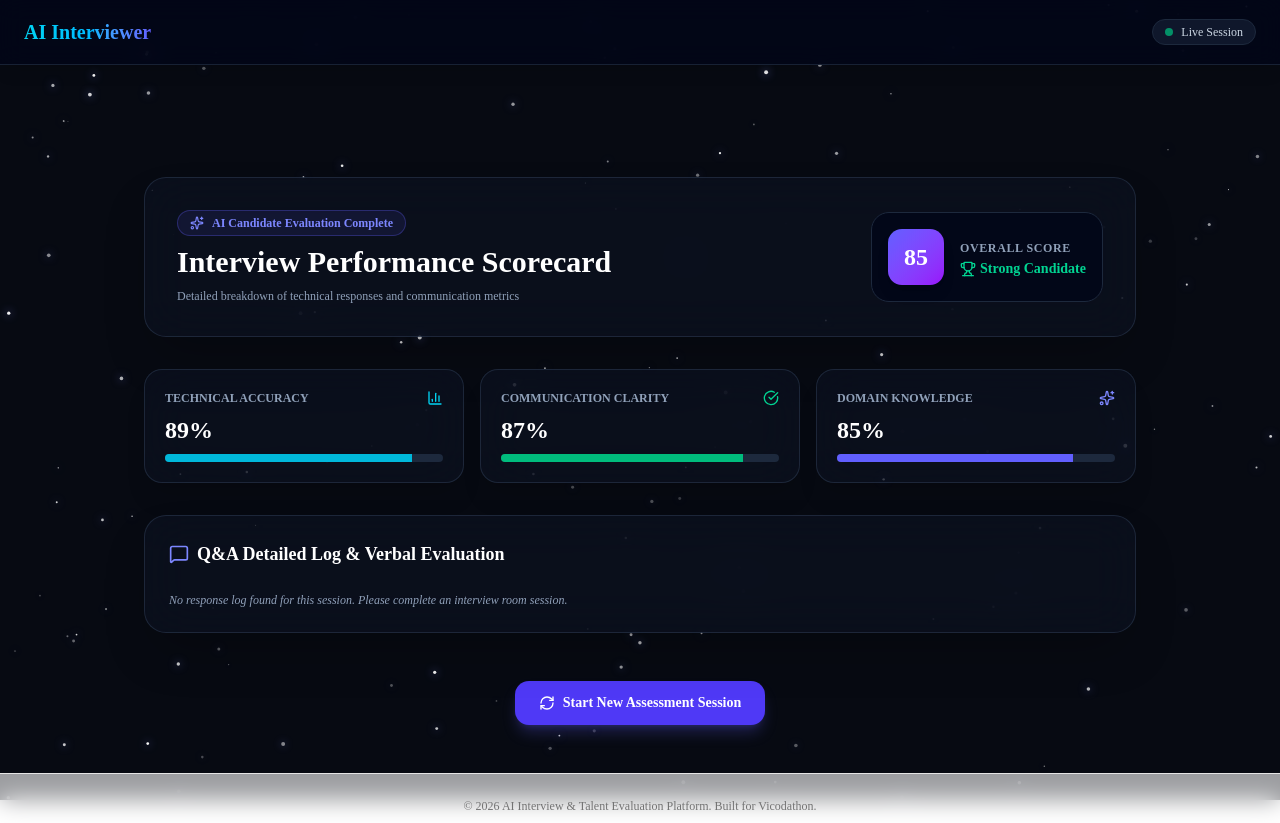
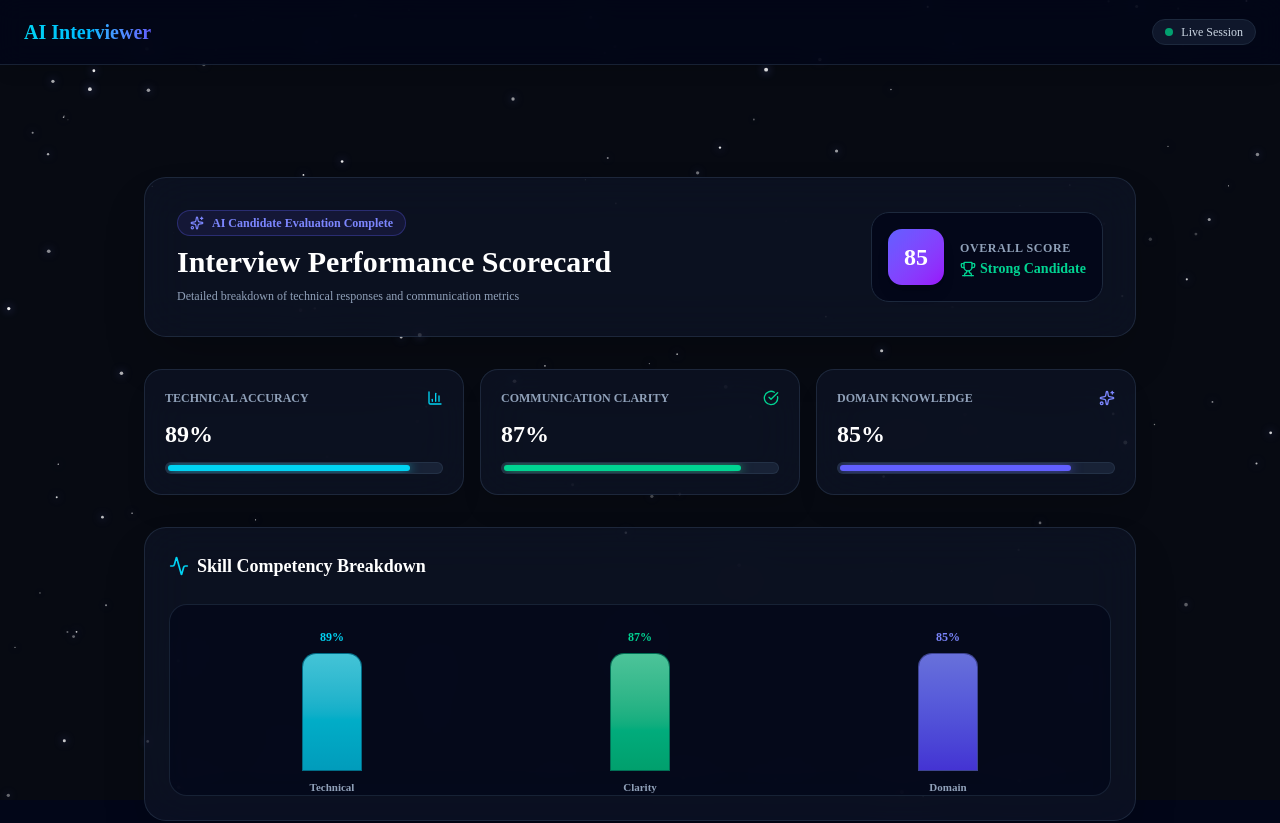
Before and after one commit to nainamaurya460-star/vicodathon_the_aarambhies, a Next.js app: page /report in a window 1280 px wide. Shown: the top 823 px of the page. Built offline with nearby package versions, Linux system fonts and the light colour scheme.

Commit message:
Add bar graph and progress bars to report page

```diff
--- a/src/app/report/page.tsx
+++ b/src/app/report/page.tsx
@@ -5,7 +5,7 @@ import { useRouter } from "next/navigation";
 import StarBackground from "@/components/ui/StarBackground";
 import Navbar from "@/components/ui/Navbar";
 import Footer from "@/components/ui/Footer";
-import { Sparkles, Trophy, CheckCircle, BarChart3, RefreshCw, MessageSquare } from "lucide-react";
+import { Sparkles, Trophy, CheckCircle, BarChart3, RefreshCw, MessageSquare, Activity } from "lucide-react";
 
 export default function InterviewReportPage() {
   const router = useRouter();
@@ -29,15 +29,19 @@ export default function InterviewReportPage() {
     }
   }, []);
 
+  const techAccuracy = Math.min(98, avgScore + 4);
+  const commClarity = Math.min(95, avgScore + 2);
+  const domainKnowledge = avgScore;
+
   return (
-    <div className="min-h-screen text-slate-100 flex flex-col justify-between relative overflow-hidden font-sans">
+    <div className="min-h-screen text-slate-100 flex flex-col justify-between relative overflow-hidden font-sans bg-slate-950">
       <StarBackground />
       <Navbar />
 
       <main className="flex-1 max-w-5xl mx-auto w-full px-4 pt-28 pb-12 relative z-10 space-y-8">
 
         {/* Header Banner */}
-        <div className="bg-slate-900/40 backdrop-blur-xl border border-slate-700/50 p-6 md:p-8 rounded-3xl shadow-2xl flex flex-col md:flex-row justify-between items-start md:items-center gap-6">
+        <div className="bg-slate-900/60 backdrop-blur-xl border border-slate-700/50 p-6 md:p-8 rounded-3xl shadow-2xl flex flex-col md:flex-row justify-between items-start md:items-center gap-6">
           <div className="space-y-2">
             <div className="inline-flex items-center gap-2 px-3 py-1 rounded-full bg-indigo-500/10 border border-indigo-500/30 text-indigo-400 text-xs font-semibold">
               <Sparkles className="w-3.5 h-3.5" /> AI Candidate Evaluation Complete
@@ -60,44 +64,94 @@ export default function InterviewReportPage() {
           </div>
         </div>
 
-        {/* Metrics Grid */}
+        {/* Metrics & Progress Bars */}
         <div className="grid grid-cols-1 md:grid-cols-3 gap-4">
-          <div className="bg-slate-900/40 backdrop-blur-xl border border-slate-700/50 p-5 rounded-2xl shadow-xl space-y-2">
+
+          {/* Technical Accuracy Bar */}
+          <div className="bg-slate-900/60 backdrop-blur-xl border border-slate-700/50 p-5 rounded-2xl shadow-xl space-y-3">
             <div className="flex justify-between items-center text-slate-400 text-xs font-bold uppercase">
               <span>Technical Accuracy</span>
               <BarChart3 className="w-4 h-4 text-cyan-400" />
             </div>
-            <p className="text-2xl font-bold text-white">{Math.min(98, avgScore + 4)}%</p>
-            <div className="w-full bg-slate-800 h-2 rounded-full overflow-hidden">
-              <div className="bg-cyan-500 h-full" style={{ width: `${Math.min(98, avgScore + 4)}%` }} />
+            <p className="text-2xl font-bold text-white">{techAccuracy}%</p>
+            <div className="w-full bg-slate-800/80 h-3 rounded-full overflow-hidden border border-slate-700/50 p-0.5">
+              <div
+                className="h-full rounded-full bg-cyan-400 shadow-[0_0_12px_rgba(34,211,238,0.8)] transition-all duration-1000"
+                style={{ width: `${techAccuracy}%` }}
+              />
             </div>
           </div>
 
-          <div className="bg-slate-900/40 backdrop-blur-xl border border-slate-700/50 p-5 rounded-2xl shadow-xl space-y-2">
+          {/* Communication Clarity Bar */}
+          <div className="bg-slate-900/60 backdrop-blur-xl border border-slate-700/50 p-5 rounded-2xl shadow-xl space-y-3">
             <div className="flex justify-between items-center text-slate-400 text-xs font-bold uppercase">
               <span>Communication Clarity</span>
               <CheckCircle className="w-4 h-4 text-emerald-400" />
             </div>
-            <p className="text-2xl font-bold text-white">{Math.min(95, avgScore + 2)}%</p>
-            <div className="w-full bg-slate-800 h-2 rounded-full overflow-hidden">
-              <div className="bg-emerald-500 h-full" style={{ width: `${Math.min(95, avgScore + 2)}%` }} />
+            <p className="text-2xl font-bold text-white">{commClarity}%</p>
+            <div className="w-full bg-slate-800/80 h-3 rounded-full overflow-hidden border border-slate-700/50 p-0.5">
+              <div
+                className="h-full rounded-full bg-emerald-400 shadow-[0_0_12px_rgba(52,211,153,0.8)] transition-all duration-1000"
+                style={{ width: `${commClarity}%` }}
+              />
             </div>
           </div>
 
-          <div className="bg-slate-900/40 backdrop-blur-xl border border-slate-700/50 p-5 rounded-2xl shadow-xl space-y-2">
+          {/* Domain Knowledge Bar */}
+          <div className="bg-slate-900/60 backdrop-blur-xl border border-slate-700/50 p-5 rounded-2xl shadow-xl space-y-3">
             <div className="flex justify-between items-center text-slate-400 text-xs font-bold uppercase">
               <span>Domain Knowledge</span>
               <Sparkles className="w-4 h-4 text-indigo-400" />
             </div>
-            <p className="text-2xl font-bold text-white">{avgScore}%</p>
-            <div className="w-full bg-slate-800 h-2 rounded-full overflow-hidden">
-              <div className="bg-indigo-500 h-full" style={{ width: `${avgScore}%` }} />
+            <p className="text-2xl font-bold text-white">{domainKnowledge}%</p>
+            <div className="w-full bg-slate-800/80 h-3 rounded-full overflow-hidden border border-slate-700/50 p-0.5">
+              <div
+                className="h-full rounded-full bg-indigo-500 shadow-[0_0_12px_rgba(99,102,241,0.8)] transition-all duration-1000"
+                style={{ width: `${domainKnowledge}%` }}
+              />
+            </div>
+          </div>
+
+        </div>
+
+        {/* Visual Bar Graph Visualization */}
+        <div className="bg-slate-900/60 backdrop-blur-xl border border-slate-700/50 p-6 rounded-3xl shadow-2xl space-y-6">
+          <h2 className="text-lg font-bold text-white flex items-center gap-2">
+            <Activity className="w-5 h-5 text-cyan-400" /> Skill Competency Breakdown
+          </h2>
+
+          <div className="grid grid-cols-3 gap-4 items-end h-48 pt-6 px-4 bg-slate-950/60 border border-slate-800/80 rounded-2xl">
+            {/* Tech Bar */}
+            <div className="flex flex-col items-center gap-2 h-full justify-end">
+              <span className="text-xs font-bold text-cyan-400">{techAccuracy}%</span>
+              <div className="w-full max-w-[60px] bg-cyan-500/20 border border-cyan-400/40 rounded-t-xl transition-all duration-1000 relative overflow-hidden" style={{ height: `${techAccuracy}%` }}>
+                <div className="absolute inset-0 bg-gradient-to-t from-cyan-500 to-cyan-300 opacity-80" />
+              </div>
+              <span className="text-[11px] font-semibold text-slate-400">Technical</span>
+            </div>
+
+            {/* Comm Bar */}
+            <div className="flex flex-col items-center gap-2 h-full justify-end">
+              <span className="text-xs font-bold text-emerald-400">{commClarity}%</span>
+              <div className="w-full max-w-[60px] bg-emerald-500/20 border border-emerald-400/40 rounded-t-xl transition-all duration-1000 relative overflow-hidden" style={{ height: `${commClarity}%` }}>
+                <div className="absolute inset-0 bg-gradient-to-t from-emerald-500 to-emerald-300 opacity-80" />
+              </div>
+              <span className="text-[11px] font-semibold text-slate-400">Clarity</span>
+            </div>
+
+            {/* Domain Bar */}
+            <div className="flex flex-col items-center gap-2 h-full justify-end">
+              <span className="text-xs font-bold text-indigo-400">{domainKnowledge}%</span>
+              <div className="w-full max-w-[60px] bg-indigo-500/20 border border-indigo-400/40 rounded-t-xl transition-all duration-1000 relative overflow-hidden" style={{ height: `${domainKnowledge}%` }}>
+                <div className="absolute inset-0 bg-gradient-to-t from-indigo-600 to-indigo-400 opacity-80" />
+              </div>
+              <span className="text-[11px] font-semibold text-slate-400">Domain</span>
             </div>
           </div>
         </div>
 
         {/* Detailed Question & Answer Breakdown */}
-        <div className="bg-slate-900/40 backdrop-blur-xl border border-slate-700/50 p-6 rounded-3xl shadow-2xl space-y-6">
+        <div className="bg-slate-900/60 backdrop-blur-xl border border-slate-700/50 p-6 rounded-3xl shadow-2xl space-y-6">
           <h2 className="text-lg font-bold text-white flex items-center gap-2">
             <MessageSquare className="w-5 h-5 text-indigo-400" /> Q&A Detailed Log & Verbal Evaluation
           </h2>
```
